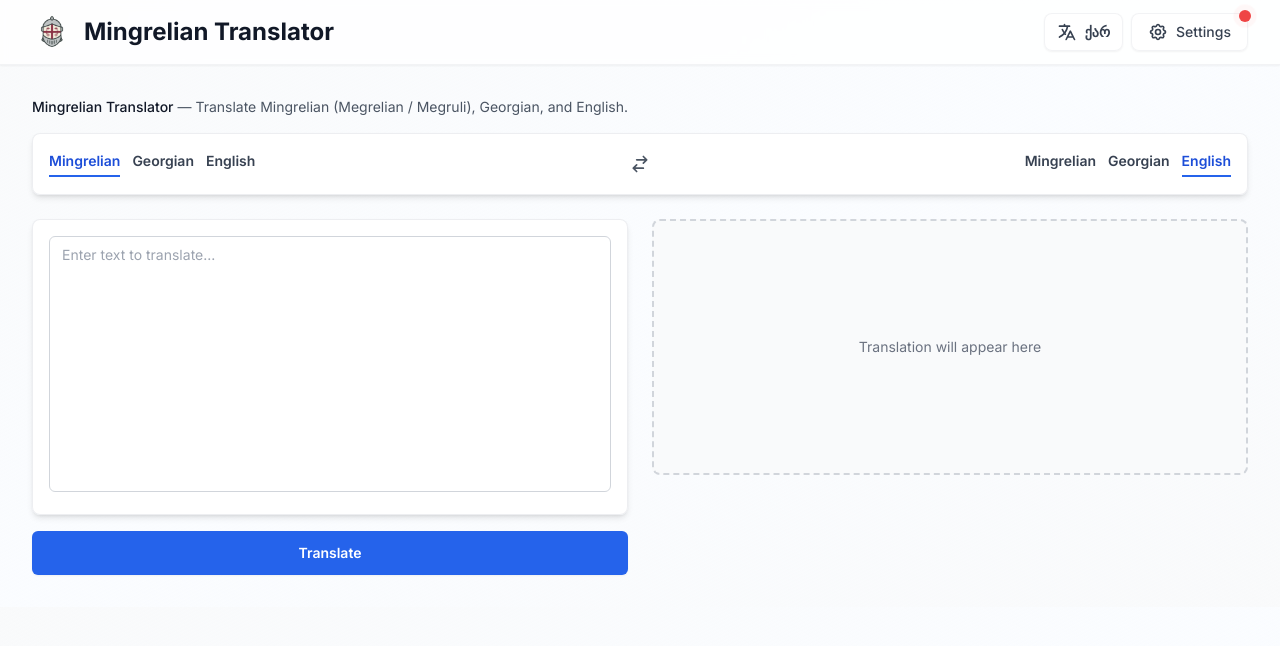
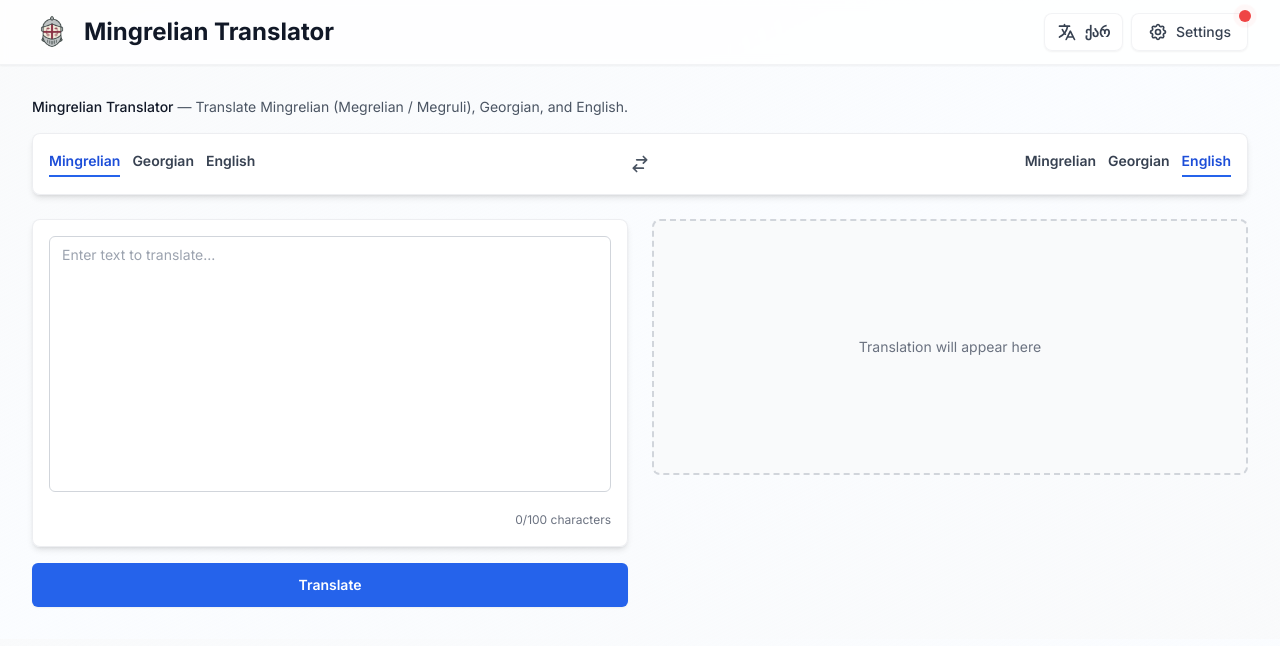
Before and after one commit to kkahadze/mkhedruli-megruli, a Next.js app: page / in a window 1280 px wide. Shown: the top 646 px of the page. Built offline with nearby package versions, Linux system fonts and the light colour scheme.

Commit message:
feat: character limit

```diff
--- a/app/page.tsx
+++ b/app/page.tsx
@@ -180,6 +180,11 @@ export default function Home() {
 
     if (!inputText.trim()) {
       setError(t('enterMingrelian'))
+      return
+    }
+
+    if (inputText.length > 100) {
+      setError(`Text is too long (${inputText.length} characters). Please limit your input to 100 characters for better translation quality.`)
       return
     }
 
@@ -455,6 +460,12 @@ export default function Home() {
                 </div>
               )}
             </div>
+            {/* Character counter */}
+            <div className="mt-2 text-right">
+              <span className={`text-xs ${inputText.length > 100 ? 'text-red-600 font-semibold' : 'text-gray-500'}`}>
+                {inputText.length}/100 characters
+              </span>
+            </div>
           </div>
 
           {!loading ? (
```
